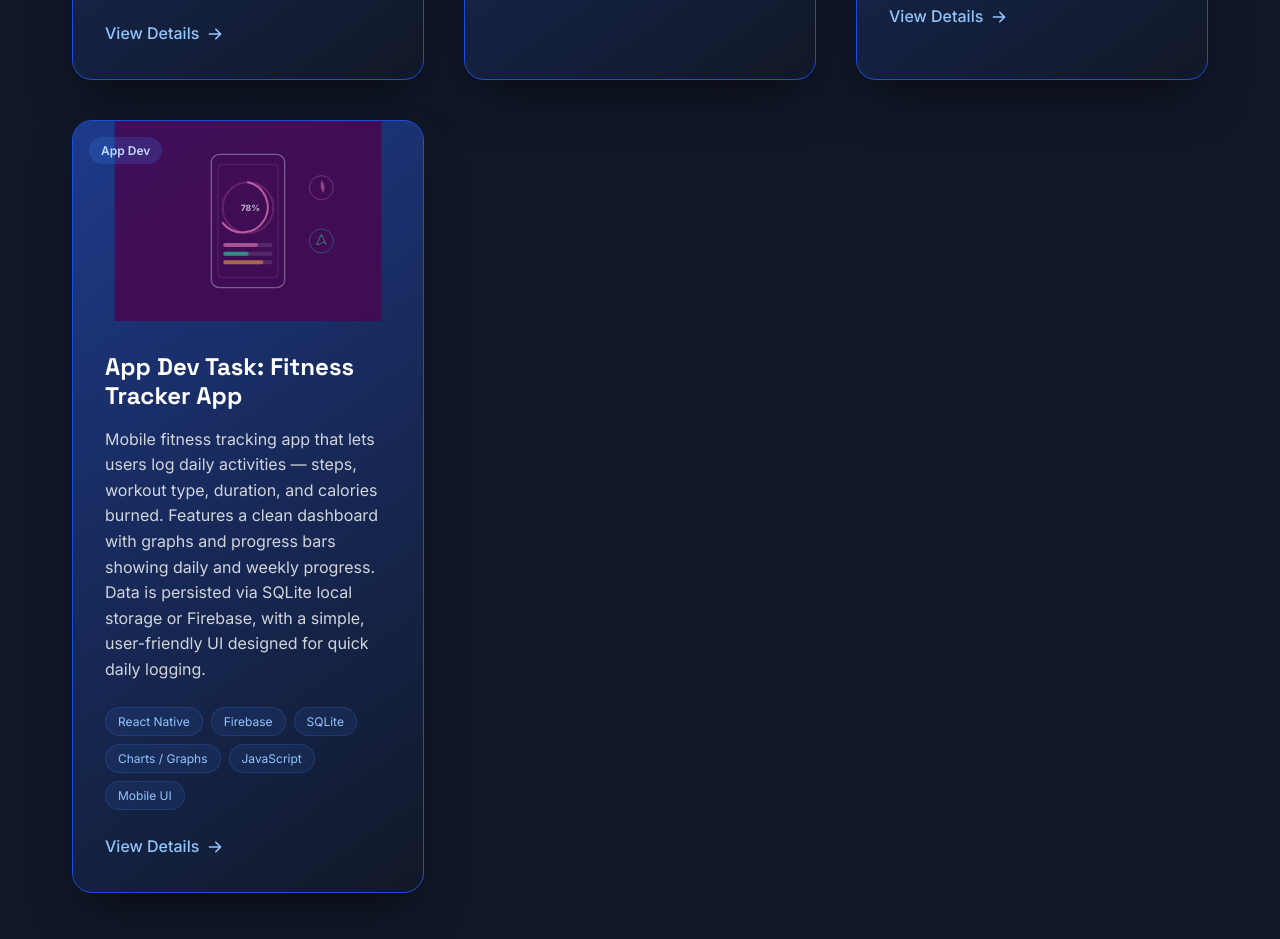
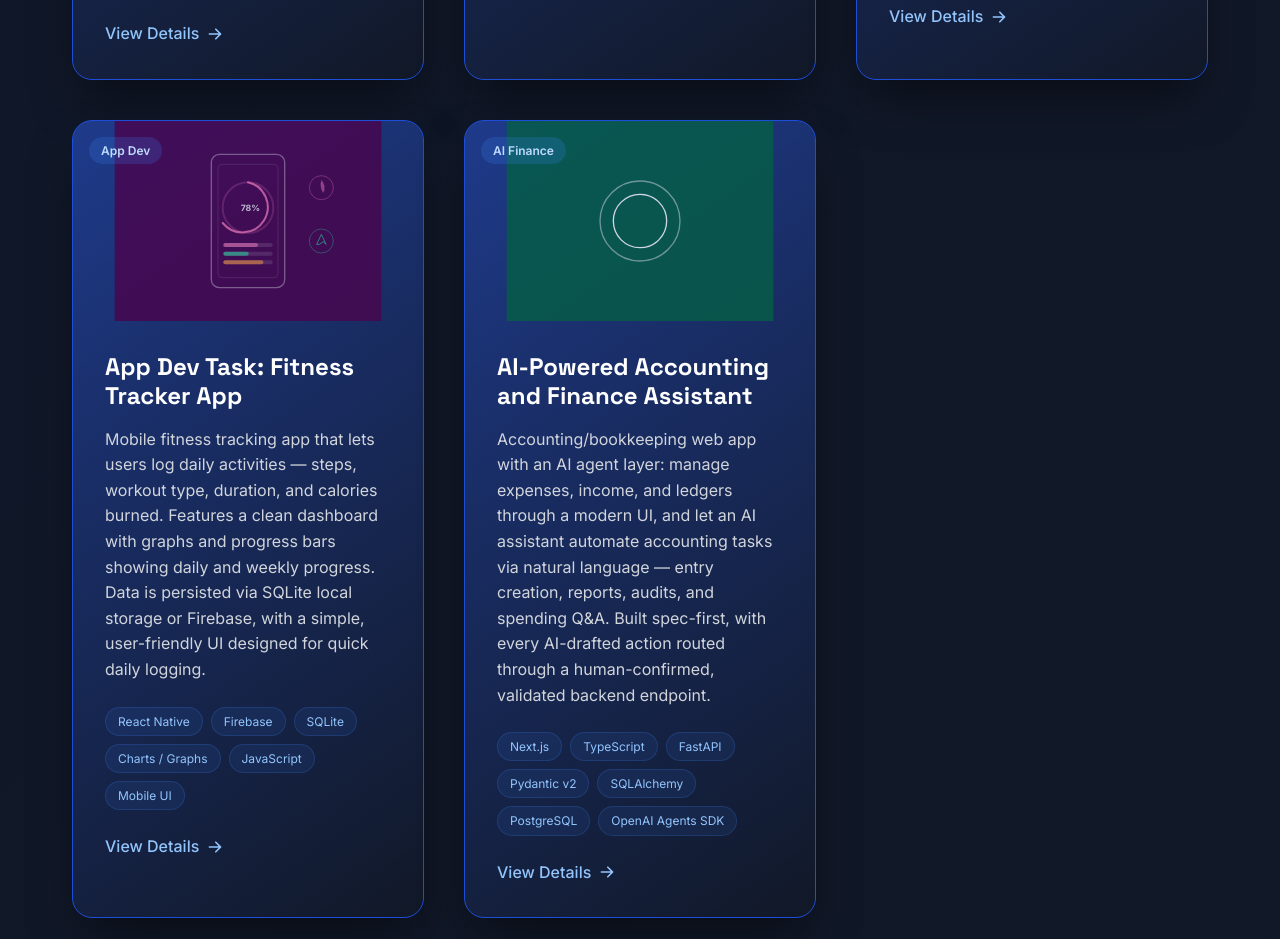
Before and after one commit to RubaiyaKamal/Portfolio-professional-, a website: page index.html in a window 1280 px wide. Shown: the part 6893-7832 px from the top of the page. Drawn offline with Linux system fonts and the light colour scheme.

Commit message:
feat: add AI-Powered Accounting and Finance Assistant project
Co-Authored-By: Claude Sonnet 5 <noreply@anthropic.com>

```diff
--- a/index.html
+++ b/index.html
@@ -1016,6 +1016,52 @@
                         </div>
                     </div>
                 </div>
+
+                <!-- AI-Powered Accounting and Finance Assistant -->
+                <div class="project-card">
+                    <div class="project-image">
+                        <div class="project-placeholder">
+                            <svg viewBox="0 0 400 300" fill="none">
+                                <rect width="400" height="300" fill="url(#gradient14)"/>
+                                <circle cx="200" cy="150" r="60" stroke="white" stroke-width="2" opacity="0.5"/>
+                                <circle cx="200" cy="150" r="40" stroke="white" stroke-width="2"/>
+                                <defs>
+                                    <linearGradient id="gradient14" x1="0" y1="0" x2="400" y2="300">
+                                        <stop offset="0%" stop-color="#065f46"/>
+                                        <stop offset="100%" stop-color="#0f172a"/>
+                                    </linearGradient>
+                                </defs>
+                            </svg>
+                        </div>
+                        <div class="project-tag">AI Finance</div>
+                    </div>
+                    <div class="project-content">
+                        <h3 class="project-title">AI-Powered Accounting and Finance Assistant</h3>
+                        <p class="project-description">
+                            Accounting/bookkeeping web app with an AI agent layer: manage expenses, income, and
+                            ledgers through a modern UI, and let an AI assistant automate accounting tasks via
+                            natural language — entry creation, reports, audits, and spending Q&A. Built spec-first,
+                            with every AI-drafted action routed through a human-confirmed, validated backend endpoint.
+                        </p>
+                        <div class="project-tech">
+                            <span class="tech-badge">Next.js</span>
+                            <span class="tech-badge">TypeScript</span>
+                            <span class="tech-badge">FastAPI</span>
+                            <span class="tech-badge">Pydantic v2</span>
+                            <span class="tech-badge">SQLAlchemy</span>
+                            <span class="tech-badge">PostgreSQL</span>
+                            <span class="tech-badge">OpenAI Agents SDK</span>
+                        </div>
+                        <div class="project-links">
+                            <a href="https://youtu.be/3eT1QPpEEIc" target="_blank" class="project-link">
+                                <span>View Details</span>
+                                <svg viewBox="0 0 20 20" fill="currentColor">
+                                    <path fill-rule="evenodd" d="M10.293 3.293a1 1 0 011.414 0l6 6a1 1 0 010 1.414l-6 6a1 1 0 01-1.414-1.414L14.586 11H3a1 1 0 110-2h11.586l-4.293-4.293a1 1 0 010-1.414z"/>
+                                </svg>
+                            </a>
+                        </div>
+                    </div>
+                </div>
             </div>
         </div>
     </section>
```
